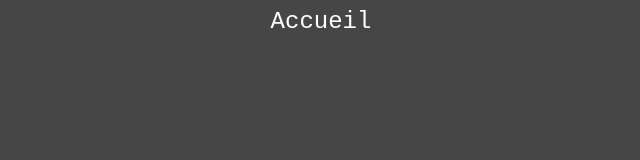
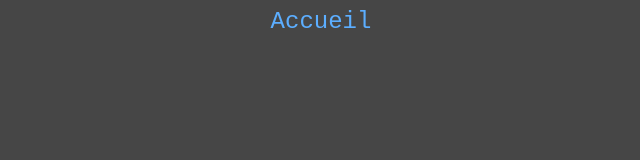
Before and after one commit to Chiftera/RT_Compendium, a plain HTML site: page accueil.html in a window 1280 px wide. Shown: the whole page, without its empty margins (319-959 px from the left). Drawn offline with Linux system fonts and the light colour scheme.

Commit message:
Add files via upload

```diff
--- a/css/style.css
+++ b/css/style.css
@@ -6,11 +6,11 @@
 }
 
 a{
-color: #5CAEFF
+color: #5CAEFF;
 }
 
 strong{
-color: #955656
+color: #955656;
 }
 
 nav{
@@ -36,4 +36,6 @@
 text-align: center;
 font-size: 24px;
 font-family: Monospace;
+color: #5CAEFF;
+
 }
```
